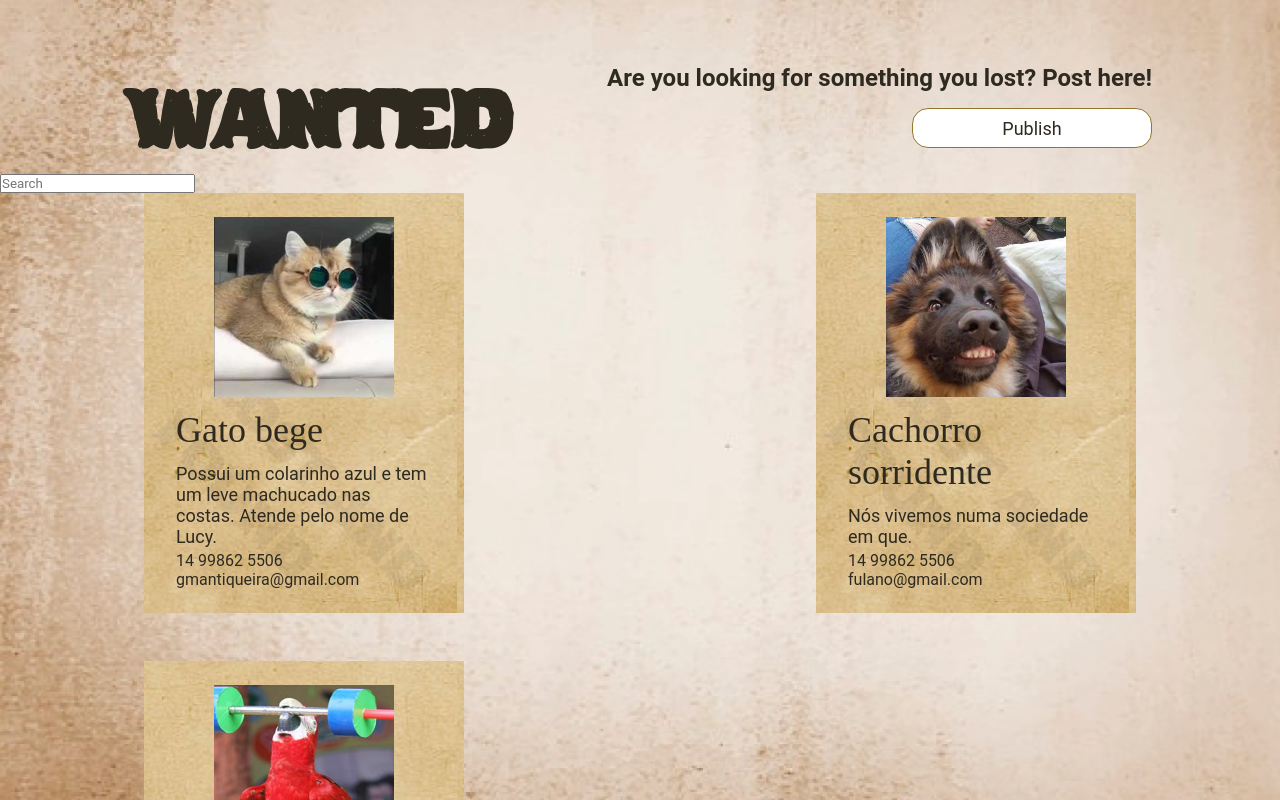
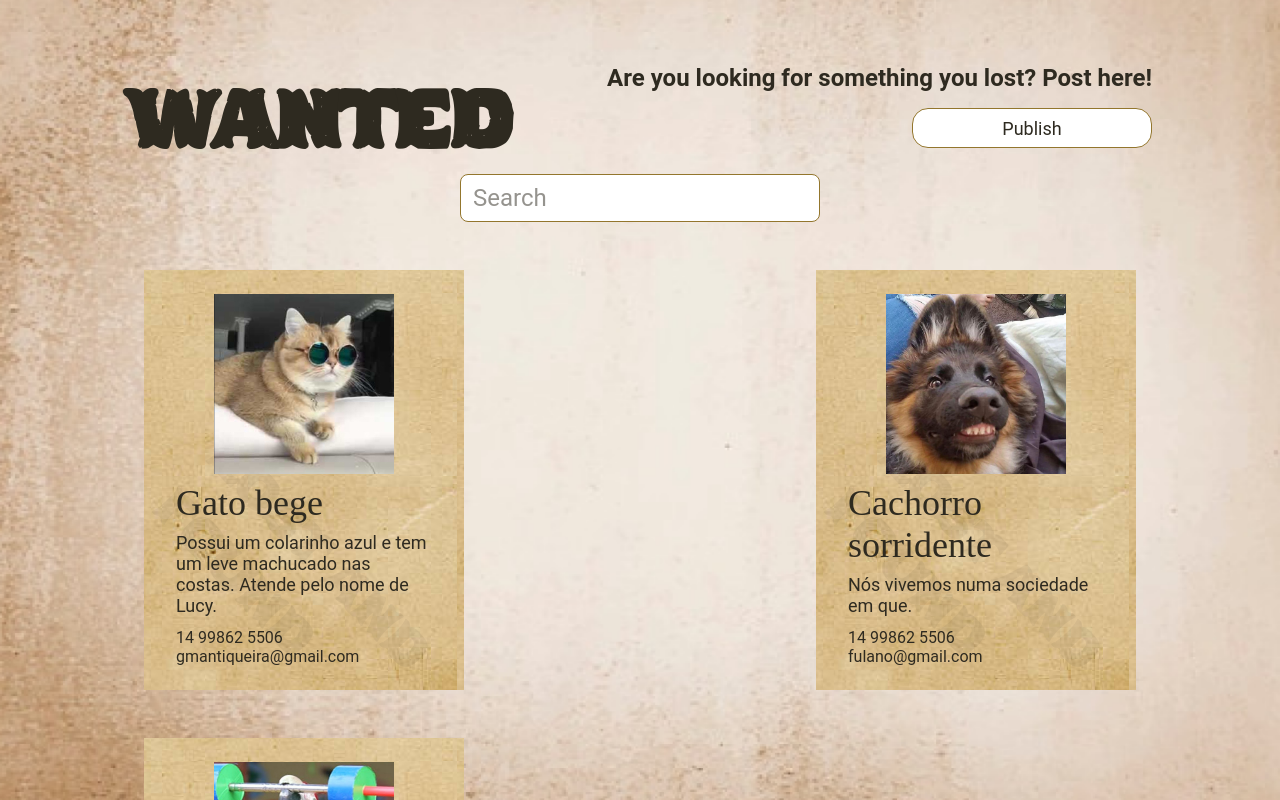
Before and after one commit to NeoAssist/neolabs-workshop-react, a React (Vite) app: page / in a window 1280 px wide. Shown: the top 800 px of the page. Built offline with nearby package versions, Linux system fonts and the light colour scheme; a web font is replaced by a local one.

Commit message:
Fixing useInput Hook

```diff
--- a/src/App.js
+++ b/src/App.js
@@ -1,4 +1,4 @@
-import React from "react";
+import React, { useState } from "react";
 import ReactDOM from "react-dom";
 
 import Wanted from "./components/Wanted";
@@ -9,18 +9,18 @@ import Dog from "../assets/dog.jpg";
 import Parrot from "../assets/bird.jpg";
 
 const App = () => {
-  const [search, CustomInput, setSearch] = useInput('', '')
+  const [search, CustomInput, setSearch] = useInput("Search", "");
 
   return (
     <>
-      <header>
+      <header className="container">
         <h1>Wanted</h1>
         <div>
           <h3>Are you looking for something you lost? Post here!</h3>
           <button>Publish</button>
         </div>
       </header>
-      <CustomInput placeholder="Search"/>
+      <section className="search">{CustomInput}</section>
       <div className="container">
         <Wanted
           image={Cat}
@@ -48,7 +48,7 @@ const App = () => {
         />
       </div>
     </>
-  )
+  );
 };
 
 ReactDOM.render(<App />, document.getElementById("root"));
--- a/src/components/Wanted/index.js
+++ b/src/components/Wanted/index.js
@@ -3,15 +3,17 @@ import React from "react";
 const Wanted = (props) => {
   return (
     <div className="poster">
-      <img src={props.image} alt={props.title} />
-      <h2>{props.title}</h2>
-      <h3>{props.description}</h3>
+      <div className="data">
+        <img src={props.image} alt={props.title} />
+        <h2>{props.title}</h2>
+        <h3>{props.description}</h3>
+      </div>
       <div className="contact">
         <p>{props.tel}</p>
         <p>{props.email}</p>
       </div>
     </div>
-  )
+  );
 };
 
 export default Wanted;
--- a/src/components/useInput/index.js
+++ b/src/components/useInput/index.js
@@ -1,25 +1,26 @@
-import React, {useState} from 'react';
+import React, { useEffect, useState } from "react";
 
-import './styles.css';
+function InputComponent({ label, state, setState }) {
+  const id = `use-input-${label.replace(" ", "").toLowerCase()}`;
 
-function useInput(label, defaultState) {
-  const [state, setState] = useState(defaultState);
-
-  const id = `use-input-${label.replace(" ", "").toLowerCase()}`
-
-  const Input = (props) => (
-    <label htmlFor={id}>
-      {label}
+  return (
+    <label className={id} htmlFor={id}>
       <input
+        placeholder={label}
         id={id}
         value={state}
-        onChange={e => setState(e.target.value)}
-        {...props}
+        onChange={(e) => setState(e.target.value)}
       />
     </label>
   );
-
-  return [state, Input, setState];
 }
 
-export default useInput;
+export default function useInput(label, defaultState) {
+  const [state, setState] = useState(defaultState);
+
+  return [
+    state,
+    <InputComponent label={label} state={state} setState={setState} />,
+    setState,
+  ];
+}
```
Also changed, not shown: src/components/useInput/styles.css (deleted).
